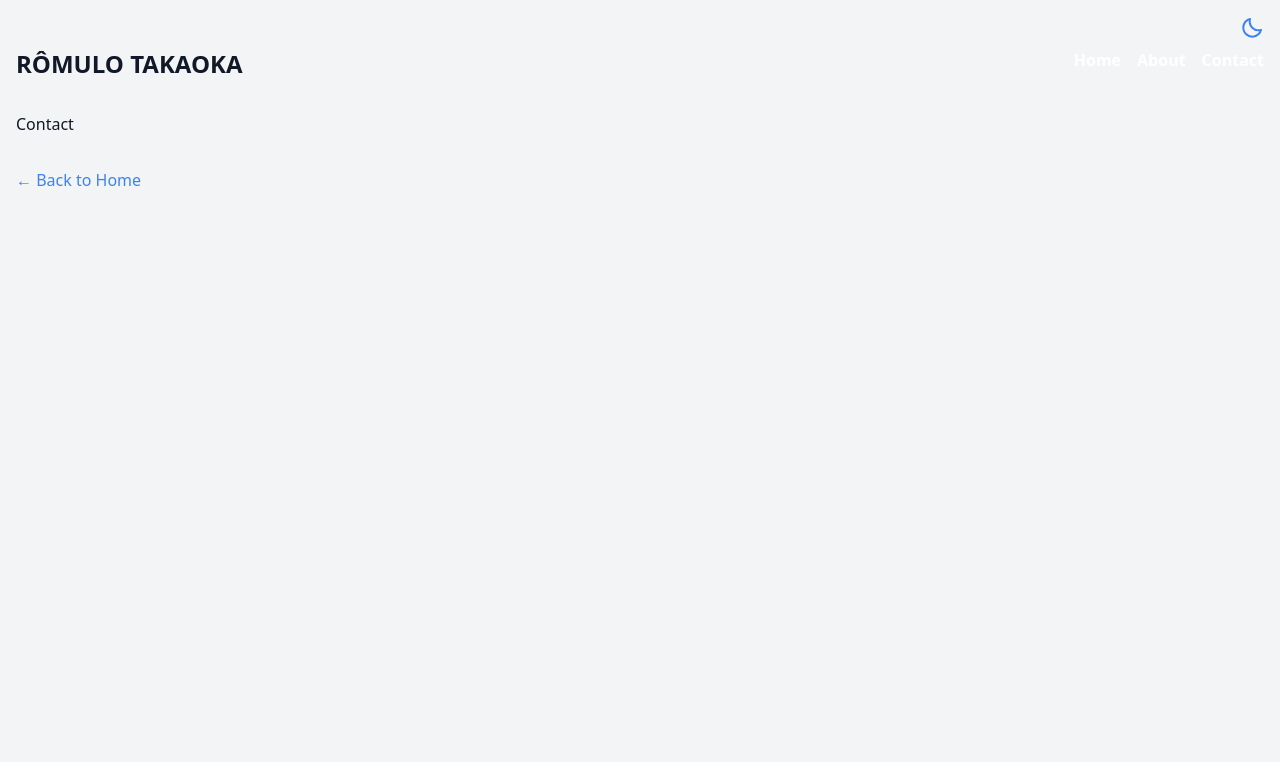
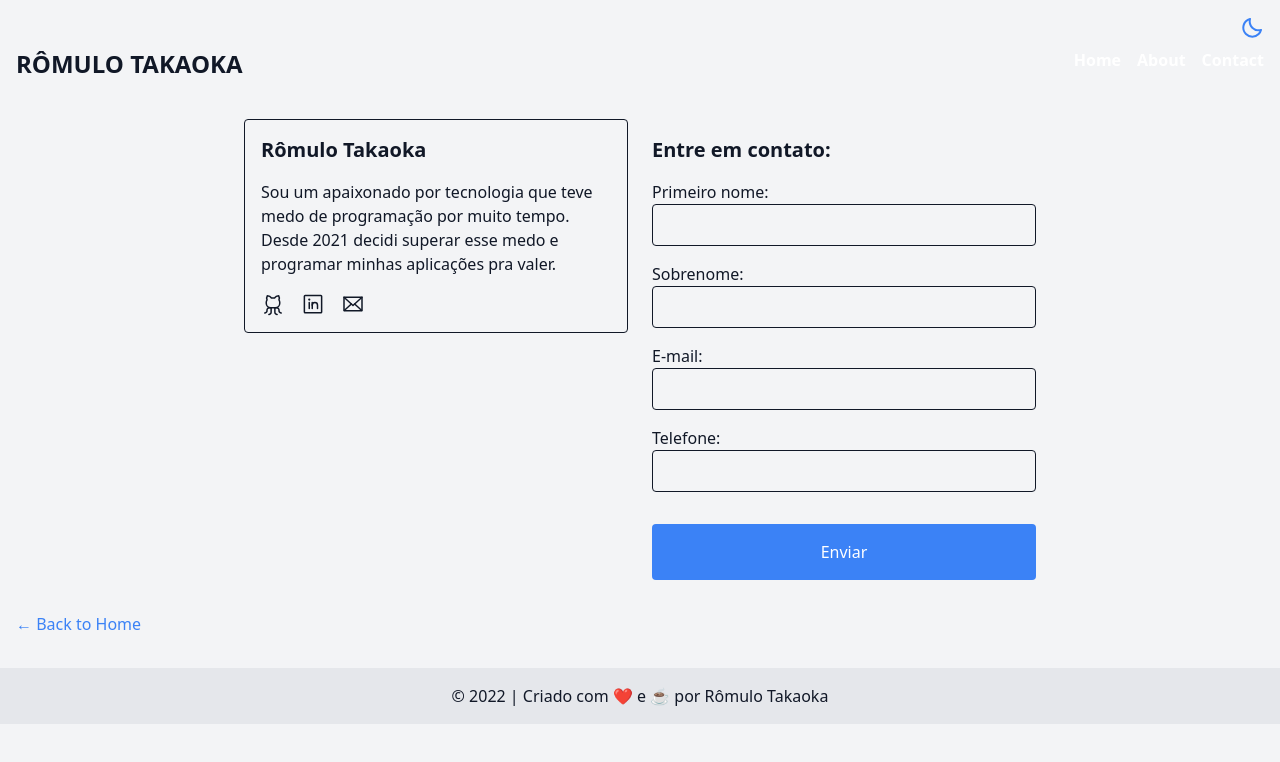
Before and after one commit to rtakaoka/nextjs-blog, a Next.js app: page /contact in a window 1280 px wide. Shown: the top 762 px of the page. Built offline with nearby package versions, Linux system fonts and the light colour scheme.

Commit message:
Adding Contact Page

```diff
--- /dev/null
+++ b/components/Footer.tsx
@@ -0,0 +1,7 @@
+export default function Footer() {
+  return (
+    <footer className="mt-4 py-4 bg-gray-200 dark:bg-gray-800">
+      <p className="font-sm text-center">© 2022 | Criado com ❤️ e ☕️ por Rômulo Takaoka</p>
+    </footer>
+  )
+}
--- a/components/Header.tsx
+++ b/components/Header.tsx
@@ -23,10 +23,10 @@ export default function Header() {
             <Link href={"/"} className="text-white">Home</Link>
           </li>
           <li className="hover:underline">
-            <Link href={"/"} className="text-white">About</Link>
+            <Link href={"/about"} className="text-white">About</Link>
           </li>
           <li className="hover:underline">
-            <Link href={"/"} className="text-white">Contact</Link>
+            <Link href={"/contact"} className="text-white">Contact</Link>
           </li>
         </ul>
 
--- /dev/null
+++ b/components/ProfileCard.tsx
@@ -0,0 +1,53 @@
+import Link from "next/link";
+import { Envelope, GithubLogo, LinkedinLogo } from "phosphor-react";
+
+export default function ProfileCard() {
+
+  return (
+    <aside className='md:flex-1'>
+      <div className='
+            border
+            border-gray-900
+            dark:border-white
+            rounded
+            p-4
+            overflow-hidden
+            items-center
+            '
+      >
+        <h3 className='text-xl font-bold'>Rômulo Takaoka</h3>
+        <p className='mt-4'>Sou um apaixonado por tecnologia que teve medo de programação por muito tempo. Desde 2021 decidi superar esse medo e programar minhas aplicações pra valer.</p>
+
+        <div className='flex gap-4 mt-4'>
+
+          <Link
+            href="https://github.com/rtakaoka"
+            target={'_blank'}
+            aria-label='Perfil Github'
+          >
+            <a className='hover:text-blue-500 flex-col'>
+              <GithubLogo size={24} />
+            </a>
+          </Link>
+
+          <Link
+            href="https://linkedin.com/in/romulotakaoka"
+            aria-label='Perfil LinkedIn'
+            target={'_blank'}>
+            <a className='hover:text-blue-500 flex-col'>
+              <LinkedinLogo size={24} />
+            </a>
+          </Link>
+
+          <Link
+            href="mailto:romulo.takaoka@desperta.me"
+            aria-label='Enviar e-mail'>
+            <a className='hover:text-blue-500 flex-col'>
+              <Envelope size={24} />
+            </a>
+          </Link>
+        </div>
+      </div>
+    </aside>
+  )
+}
--- a/components/layout.js
+++ b/components/layout.js
@@ -1,5 +1,6 @@
 import Head from 'next/head'
 import Link from 'next/link'
+import Footer from './Footer'
 import Header from './Header'
 
 const name = 'Rômulo Takaoka'
@@ -34,6 +35,7 @@ export default function Layout({ children, home }) {
           </Link>
         </div>
       )}
+      <Footer />
     </div>
   )
 }
--- a/package.json
+++ b/package.json
@@ -21,6 +21,7 @@
     "remark-html": "^15.0.1"
   },
   "devDependencies": {
+    "@tailwindcss/forms": "^0.5.2",
     "@tailwindcss/typography": "^0.5.3",
     "@types/node": "^18.0.2",
     "@types/react": "^18.0.15",
--- a/pages/contact.tsx
+++ b/pages/contact.tsx
@@ -1,10 +1,33 @@
 import Layout from "../components/layout";
+import ProfileCard from "../components/ProfileCard";
 
 export default function About() {
   return (
     <Layout home={false}>
-      <h1>Contact</h1>
+      <div className="md:flex md:items-baseline md:gap-6 md:justify-center">
+        <div className="flex-1 md:max-w-sm">
+        <ProfileCard />
+        </div>
+        <form className="flex-1 md:max-w-sm mt-6" action="" method="post">
 
+          <p className="font-bold text-xl mb-4">Entre em contato:</p>
+
+          <label className="w-full" htmlFor="first">Primeiro nome:</label>
+          <input className="w-full mb-4 rounded bg-transparent border-gray-900 dark:border-gray-100" type="text" name="first" id="first" required aria-required />
+
+          <label className="w-full" htmlFor="last">Sobrenome:</label>
+          <input className="w-full mb-4 rounded bg-transparent border-gray-900 dark:border-gray-100" type="text" name="last" id="last" />
+
+          <label className="w-full" htmlFor="email">E-mail:</label>
+          <input className="w-full mb-4 rounded bg-transparent border-gray-900 dark:border-gray-100" type="email" name="email" id="email" required aria-required />
+
+          <label className="w-full" htmlFor="phone">Telefone:</label>
+          <input className="w-full mb-4 rounded bg-transparent border-gray-900 dark:border-gray-100" type="tel" name="phone" id="phone" />
+
+          <button className="w-full rounded py-4 px-6 mt-4 bg-blue-500 text-white" type="submit">Enviar</button>
+
+        </form>
+      </div>
     </Layout>
   )
 }
--- a/pages/index.tsx
+++ b/pages/index.tsx
@@ -1,12 +1,10 @@
 import Head from 'next/head'
-import Link from 'next/link'
+import Image from 'next/image'
 
 import Layout, { siteTitle } from '../components/layout'
+import PostsList from '../components/PostsList'
+import ProfileCard from '../components/ProfileCard'
 
-import Date from '../components/date'
-import Image from 'next/image'
-import { Envelope, GithubLogo, LinkedinLogo } from 'phosphor-react'
-import PostsList from '../components/PostsList'
 import client from '../apollo-client'
 import { gql } from '@apollo/client'
 
@@ -52,7 +50,7 @@ export async function getStaticProps() {
 }
 
 export default function Home({ posts }) {
-  console.log(posts);
+
   return (
     <Layout home>
       <Head>
@@ -80,53 +78,8 @@ export default function Home({ posts }) {
 
         <PostsList posts={posts} />
 
-        <aside className='md:flex-1'>
-          <div className='
-            border
-            border-gray-900
-            dark:border-white
-            rounded
-            p-4
-            min-h-[240px]
-            overflow-hidden
-            items-center
-            md:min-h-0
-            '
-          >
-            <h3 className='text-xl font-bold'>Rômulo Takaoka</h3>
-            <p className='mt-4'>Sou um apaixonado por tecnologia que teve medo de programação por muito tempo. Desde 2021 decidi superar esse medo e programar minhas aplicações pra valer.</p>
+        <ProfileCard />
 
-            <div className='flex gap-4 mt-4'>
-
-              <Link
-                href="https://github.com/rtakaoka"
-                target={'_blank'}
-                aria-label='Perfil Github'
-              >
-                <a className='hover:text-blue-500 flex-col'>
-                  <GithubLogo size={24} />
-                </a>
-              </Link>
-
-              <Link
-                href="https://linkedin.com/in/romulotakaoka"
-                aria-label='Perfil LinkedIn'
-                target={'_blank'}>
-                <a className='hover:text-blue-500 flex-col'>
-                  <LinkedinLogo size={24} />
-                </a>
-              </Link>
-
-              <Link
-                href="mailto:romulo.takaoka@desperta.me"
-                aria-label='Enviar e-mail'>
-                <a className='hover:text-blue-500 flex-col'>
-                  <Envelope size={24} />
-                </a>
-              </Link>
-            </div>
-          </div>
-        </aside>
       </section>
 
     </Layout>
--- a/tailwind.config.js
+++ b/tailwind.config.js
@@ -12,5 +12,6 @@ module.exports = {
   },
   plugins: [
     require('@tailwindcss/typography'),
+    require('@tailwindcss/forms'),
   ],
 }
```
Also changed, not shown: 1 other file (tests, documents, lock files or other folders).
